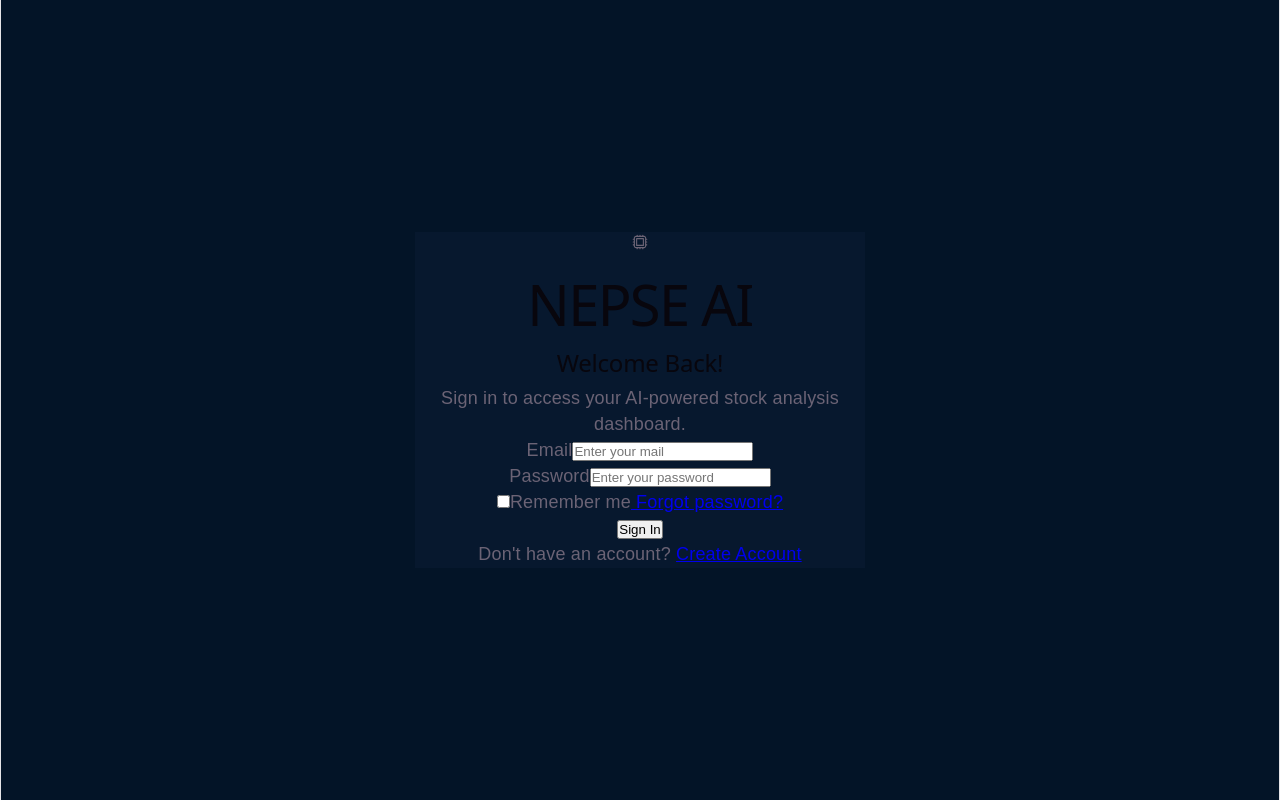
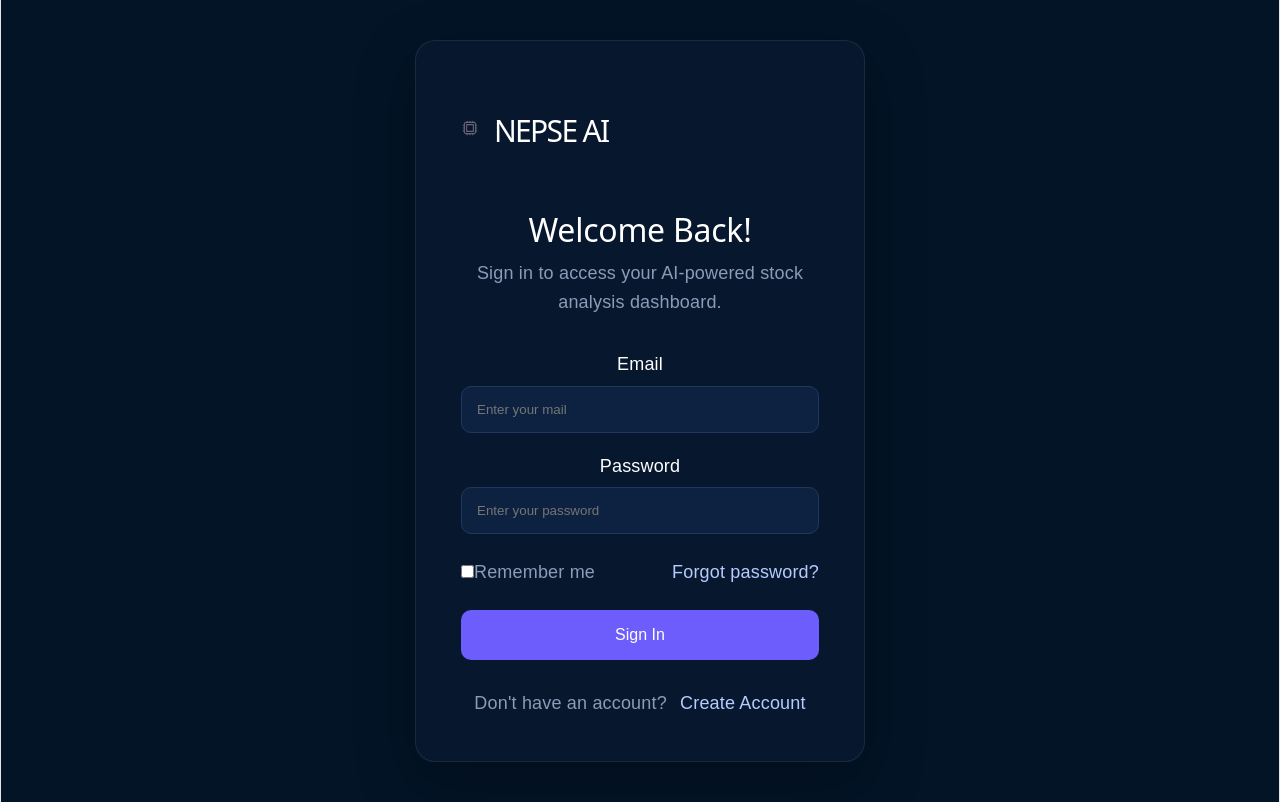
Before and after one commit to prem231631/NEPSE-AI-Web-Application, a React (Vite) app: page /login in a window 1280 px wide. Built offline with nearby package versions, Linux system fonts and the light colour scheme.

Commit message:
Login CSS Added

```diff
--- a/src/styles/login.css
+++ b/src/styles/login.css
@@ -10,4 +10,112 @@
 .login-card{
     width: 450px;
     background: #07182e;
+    border: 1px solid rgba(255,255,255,0.08);
+    border-radius: 20px;
+    padding: 45px;
+    box-shadow: 0 20px 60px rgba(0,0,0,0.3);
 }
+
+/* Logo */
+.login-logo{
+    display: flex;
+    align-items: center;
+    gap: 15px;
+    margin-bottom: 35px;
+}
+
+.logo-box{
+    width: 50px;
+    height: 50px;
+    background: #1d2759;
+    border-radius: 12px;
+    display: flex;
+    justify-content: center;
+    align-items: center;
+    color: #b6cbff;
+    font-size: 24px;
+}
+
+.login-logo h1{
+    color: #ffffff;
+    font-size: 30px;
+}
+
+/* Header */
+.login-header{
+    margin-bottom: 35px;
+}
+
+.login-header h2{
+    color: white;
+    font-size: 32px;
+    margin-bottom: 10px;
+}
+
+.login-header p{
+    color: #8d9ab8;
+    line-height: 1.6;
+}
+
+/* Form */
+.input-group{
+    display: flex;
+    flex-direction: column;
+    margin-bottom: 20px;
+}
+
+.input-group label{
+    color: white;
+    margin-bottom: 8px;
+}
+
+.input-group input{
+    padding: 15px;
+    background: #0c2240;
+    border: 1px solid #20385f;
+    border-radius: 10px;
+    color: white;
+    outline: none;
+}
+
+.login-options{
+    display: flex;
+    justify-content: space-between;
+    align-items: center;
+    margin: 25px 0;
+    color: #8d9ab8;
+}
+
+.login-options a{
+    color: #b6cbff;
+    text-decoration: none;
+}
+
+.login-btn{
+    width: 100%;
+    padding: 16px;
+    background: #6d5dfc;
+    color: white;
+    border: none;
+    border-radius: 10px;
+    font-size: 16px;
+    cursor: pointer;
+    transition: 0.3s;
+}
+
+.login-btn:hover{
+    transform: translateY(-2px);
+}
+
+/* Footer */
+.login-footer{
+    margin-top: 30px;
+    text-align: center;
+    color: #8d9ab8;
+}
+
+.login-footer a{
+    color: #b6cbff;
+    text-decoration: none;
+    margin-left: 8px;
+}
```
